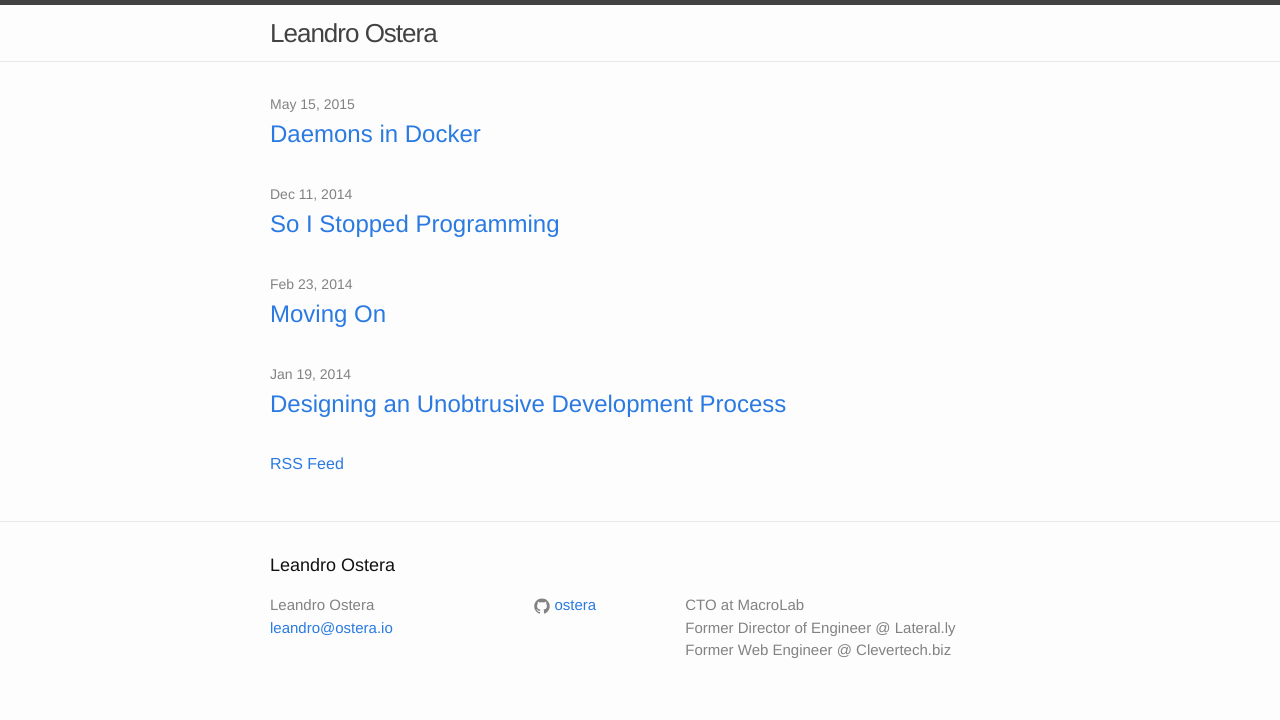
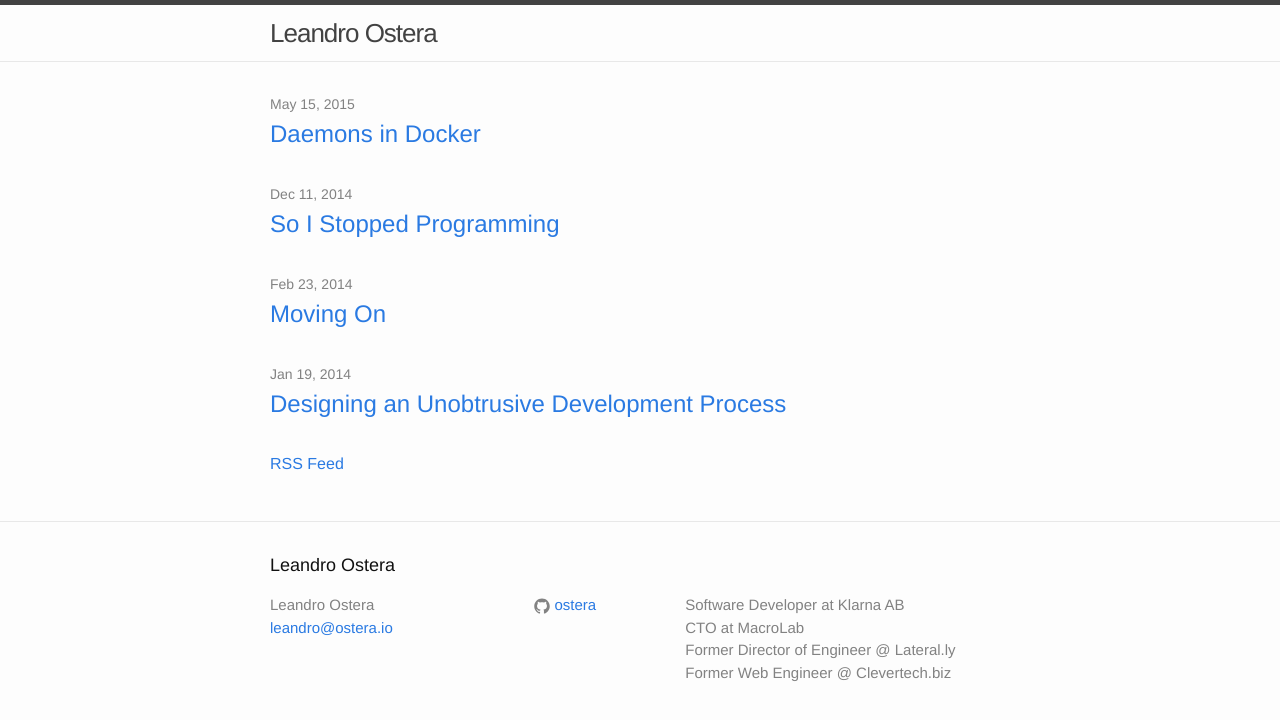
Before and after one commit to ostera/ostera.github.io, a Jekyll site: the page built from index.html, in a window 1280 px wide. Shown: the top 720 px of the page. Built offline with Jekyll 4.4.1, drawn with Linux system fonts in a browser that asks for light colours.

Commit message:
Adds Klarna position at the bottom

```diff
--- a/_config.yml
+++ b/_config.yml
@@ -2,6 +2,7 @@
 title: Leandro Ostera
 email: leandro@ostera.io
 description: > # this means to ignore newlines until "baseurl:"
+  Software Developer at Klarna AB<br>
   CTO at MacroLab<br>
   Former Director of Engineer @ Lateral.ly<br>
   Former Web Engineer @ Clevertech.biz
```
Also changed, not shown: 1 other file.
